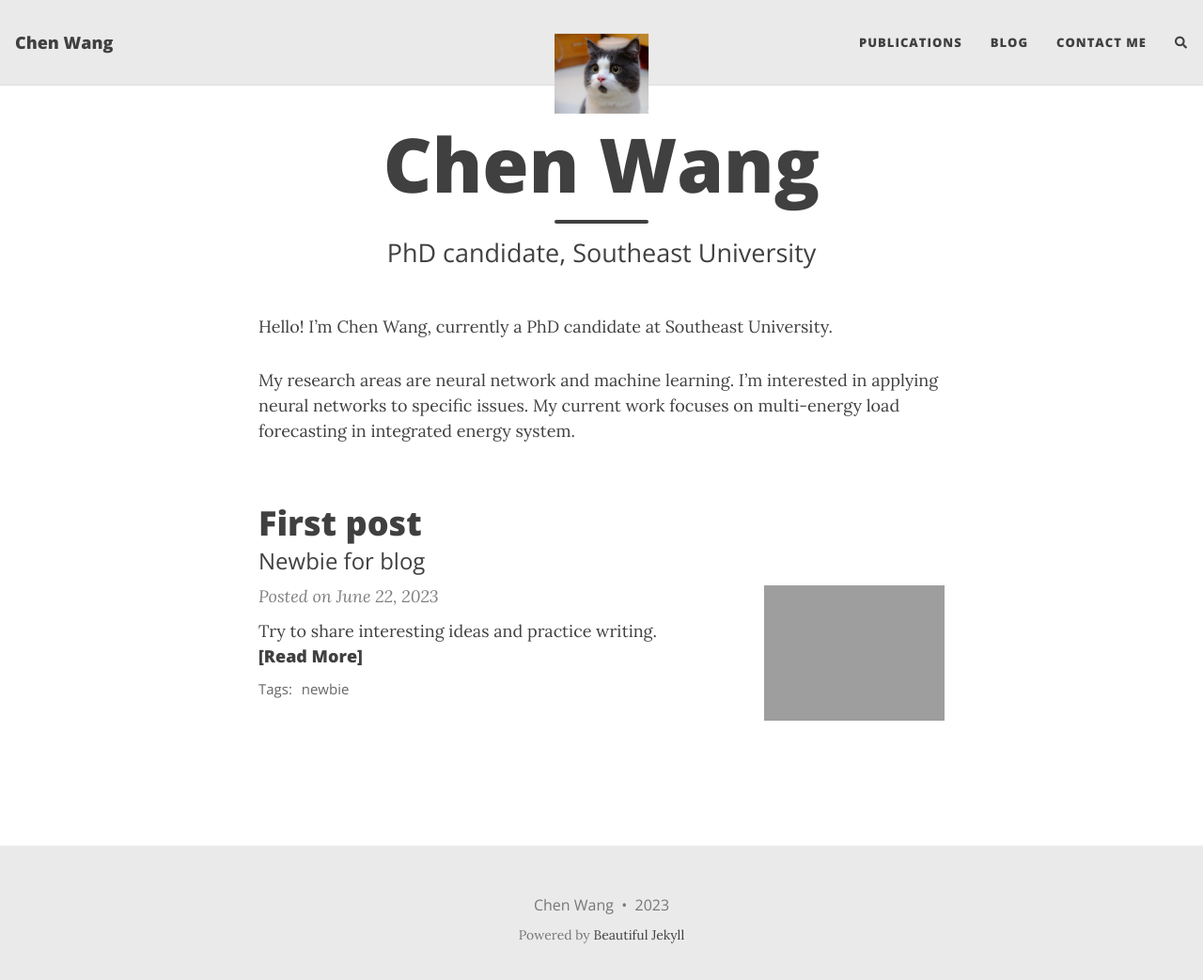
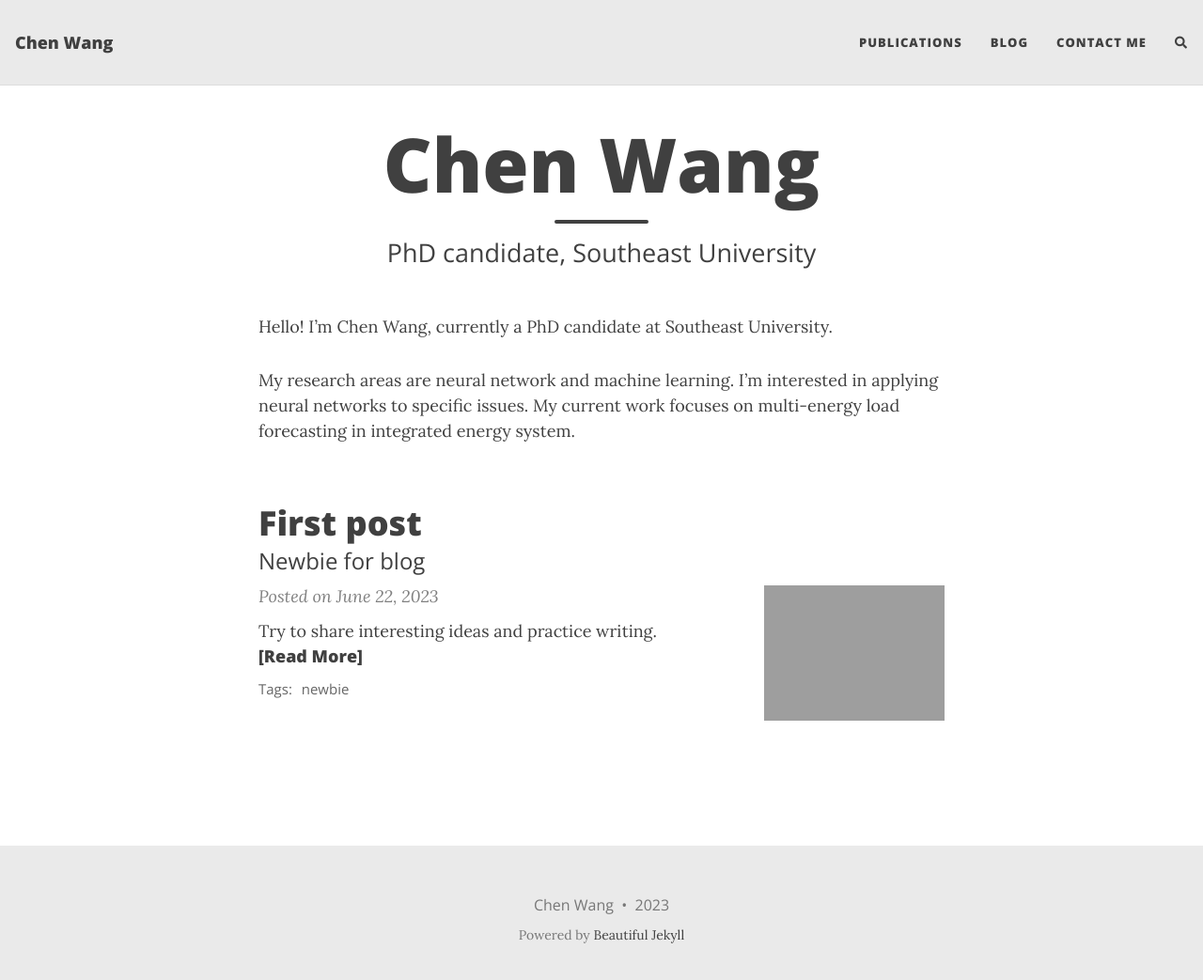
Before and after one commit to wangc1073/wangc1073.github.io, a Jekyll site: the page built from index.md, in a window 1280 px wide and 1056 px high. Shown: the top 1043 px of the window at 94% size. Built offline with Jekyll 4.4.1, drawn with Linux system fonts in a browser that asks for light colours; nearby versions of some CDN libraries; the list of posts is cut into pages by our own code; comment, search, counter and statistics services are not loaded.

Commit message:
Update _config.yml

```diff
--- a/_config.yml
+++ b/_config.yml
@@ -32,10 +32,10 @@ navbar-links:
 
 # Image to show in the navigation bar - works best with a square image
 # Remove this parameter if you don't want an image in the navbar
-avatar: "/assets/img/head.jpg"
+# avatar: "/assets/img/head.jpg"
 
 # By default, the image is cut into a circle. You can disable this behaviour by setting 'round-avatar: false'
-round-avatar: false
+# round-avatar: false
 
 # If you want to have an image logo in the top-left corner instead of having the title of the website,
 # then specify the following parameter
```
